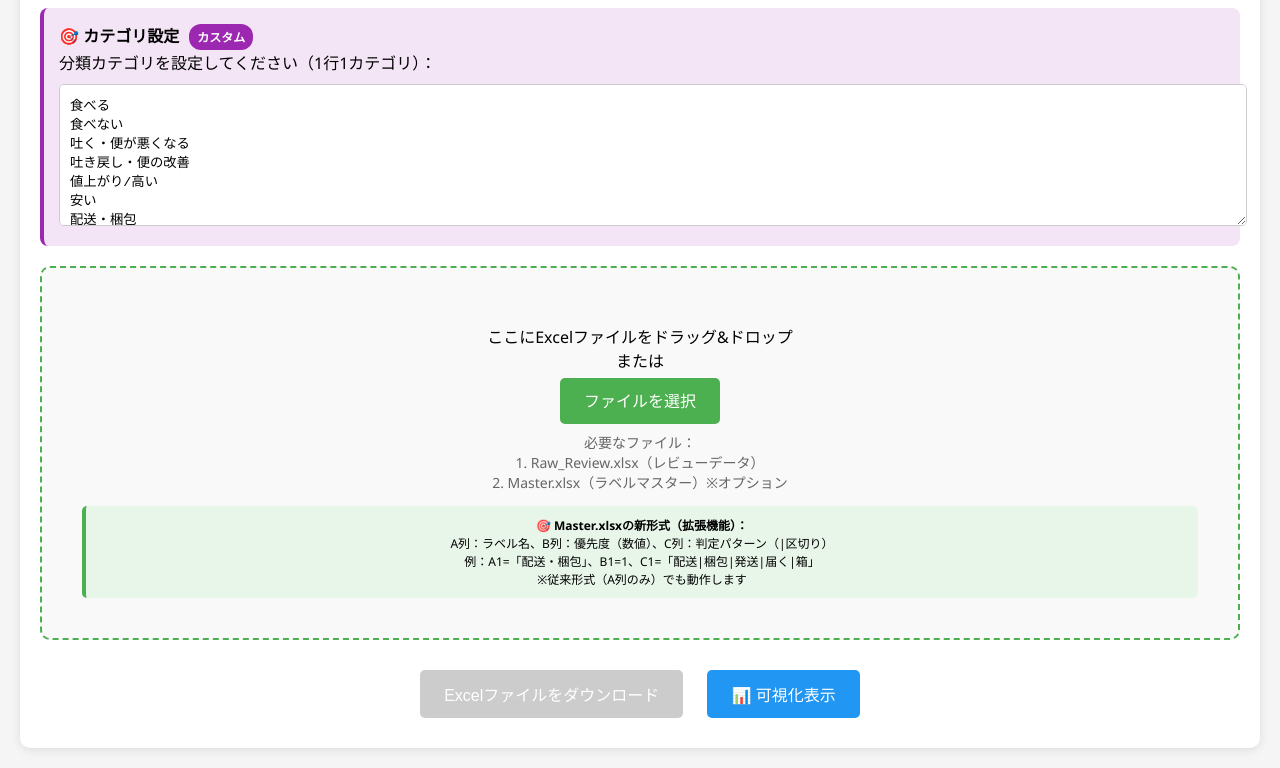
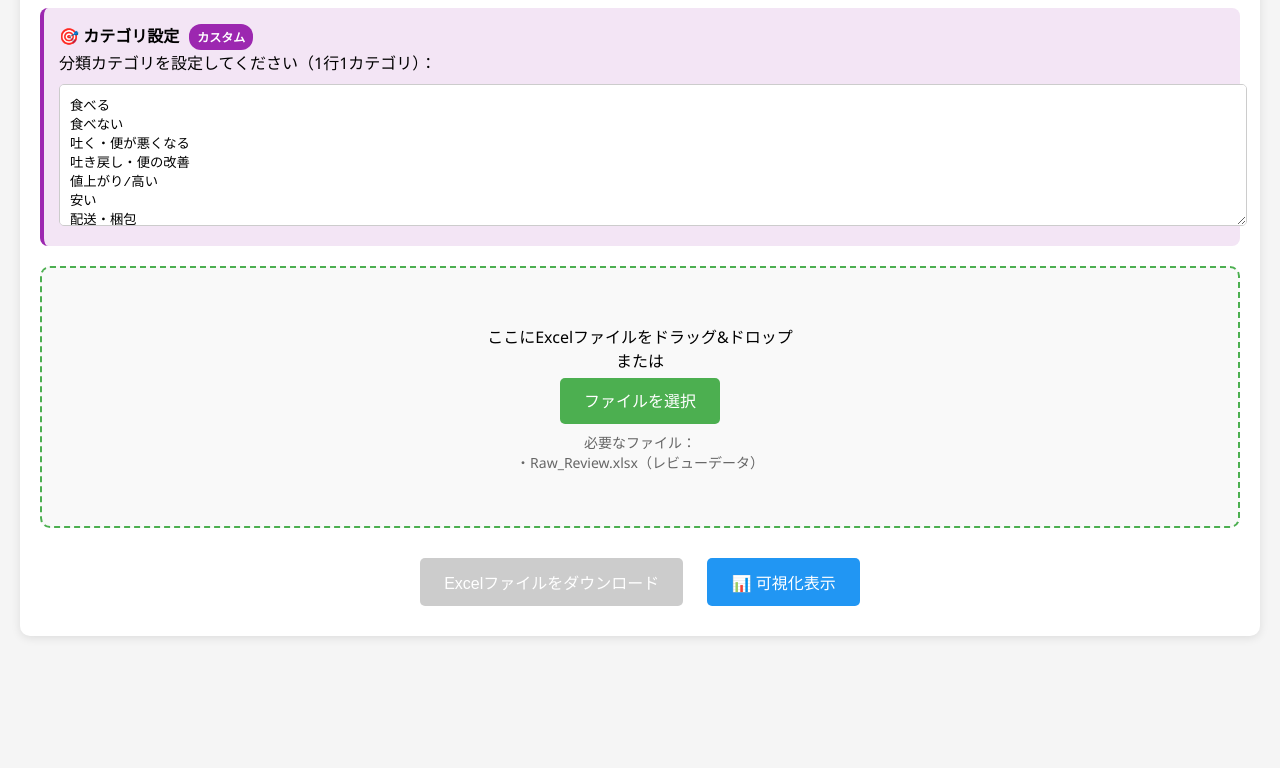
Before and after one commit to josanai0629/pet-food-review-analyzer, a website: page index.html in a window 1280 px wide. Shown: the part 129-897 px from the top of the page. After the commit the page ends 800 px from the top, so only its background shows below. Drawn offline with nearby package versions, Linux system fonts and the light colour scheme.

Commit message:
Update index.html
エクセルドラッグ・アンド・ドロップ用の窓の中の文章整理

```diff
--- a/index.html
+++ b/index.html
@@ -329,15 +329,8 @@
             <label for="fileInput" class="upload-button">ファイルを選択</label>
             <p style="margin-top: 20px; font-size: 14px; color: #666;">
                 必要なファイル：<br>
-                1. Raw_Review.xlsx（レビューデータ）<br>
-                2. Master.xlsx（ラベルマスター）※オプション
+                ・Raw_Review.xlsx（レビューデータ）<br>
             </p>
-            <div class="master-info">
-                <strong>🎯 Master.xlsxの新形式（拡張機能）：</strong><br>
-                A列：ラベル名、B列：優先度（数値）、C列：判定パターン（|区切り）<br>
-                例：A1=「配送・梱包」、B1=1、C1=「配送|梱包|発送|届く|箱」<br>
-                ※従来形式（A列のみ）でも動作します
-            </div>
         </div>
 
         <div id="fileList" class="file-list" style="display: none;">
```
